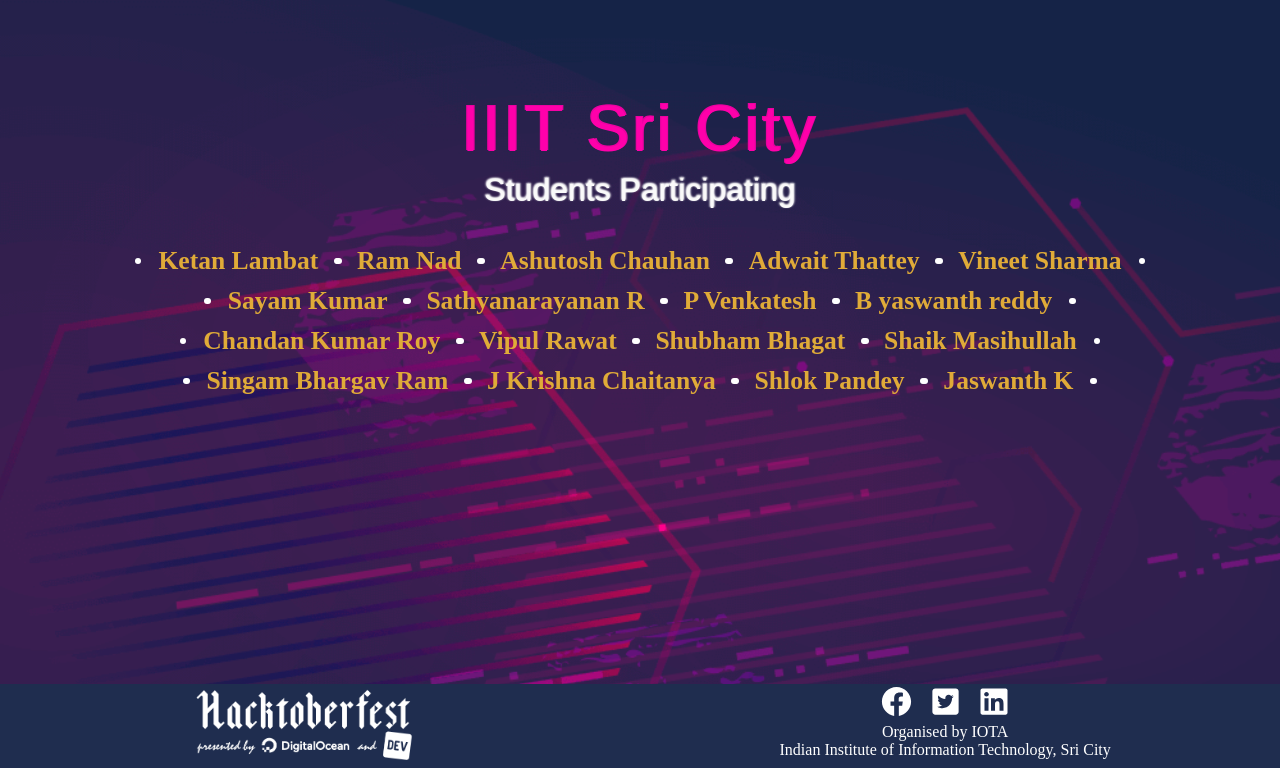
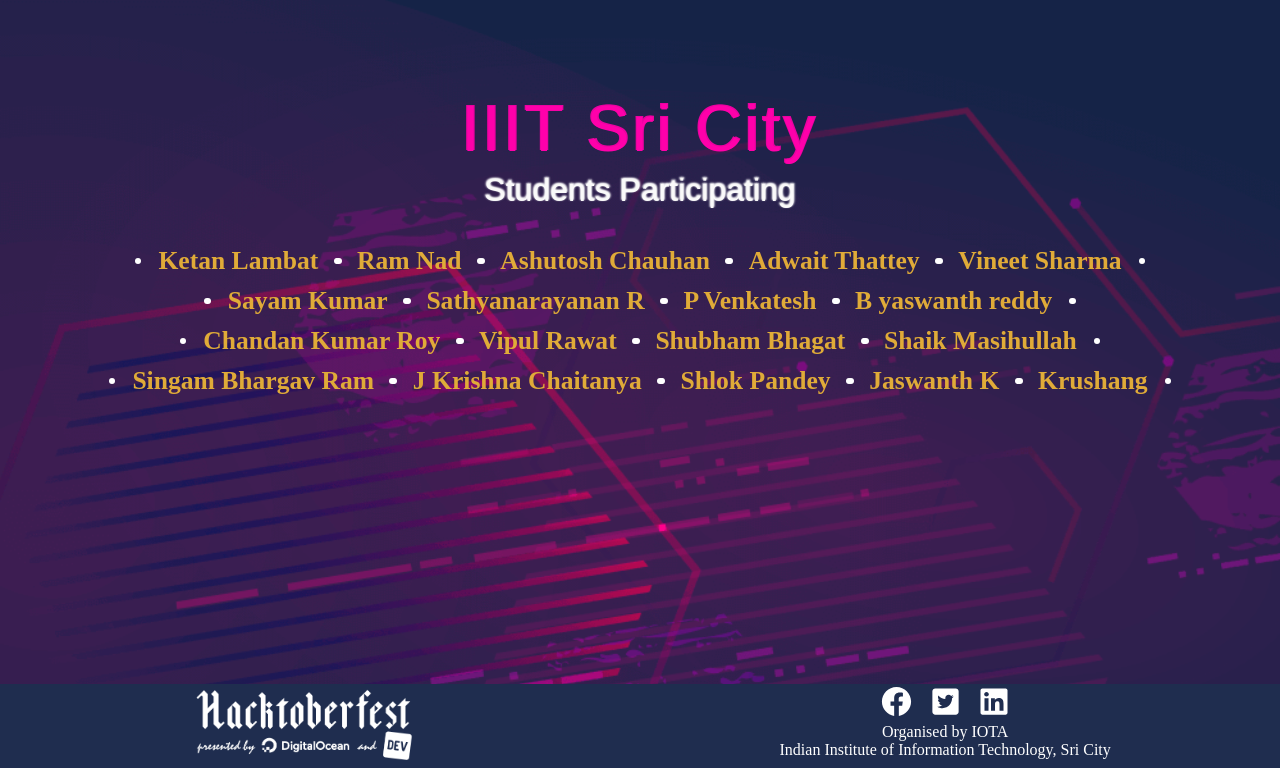
Before and after one commit to Project-Club-IIITS/hacktoberfest2019-participants, a Jekyll site: the page index.html, which Jekyll copies as it is, in a window 1280 px wide, cut to the strip 132-900 px from the top of the page. Built offline with Jekyll 4.4.1, drawn with Linux system fonts in a browser that asks for light colours; some web fonts are replaced.

Commit message:
THUNDER CROSS SPLIT ATK

```diff
--- a/index.html
+++ b/index.html
@@ -63,6 +63,7 @@
                 <li><a href="https://github.com/chaitanya531">J Krishna Chaitanya</a></li>
                 <li><a href="https://github.com/b30wulffz">Shlok Pandey</a></li>
                 <li><a href="https://github.com/JazzKriss21">Jaswanth K</a></li>
+                <li><a href="https://github.com/krushang4444">Krushang</a></li>
 
             </ul>
         </div>
```
